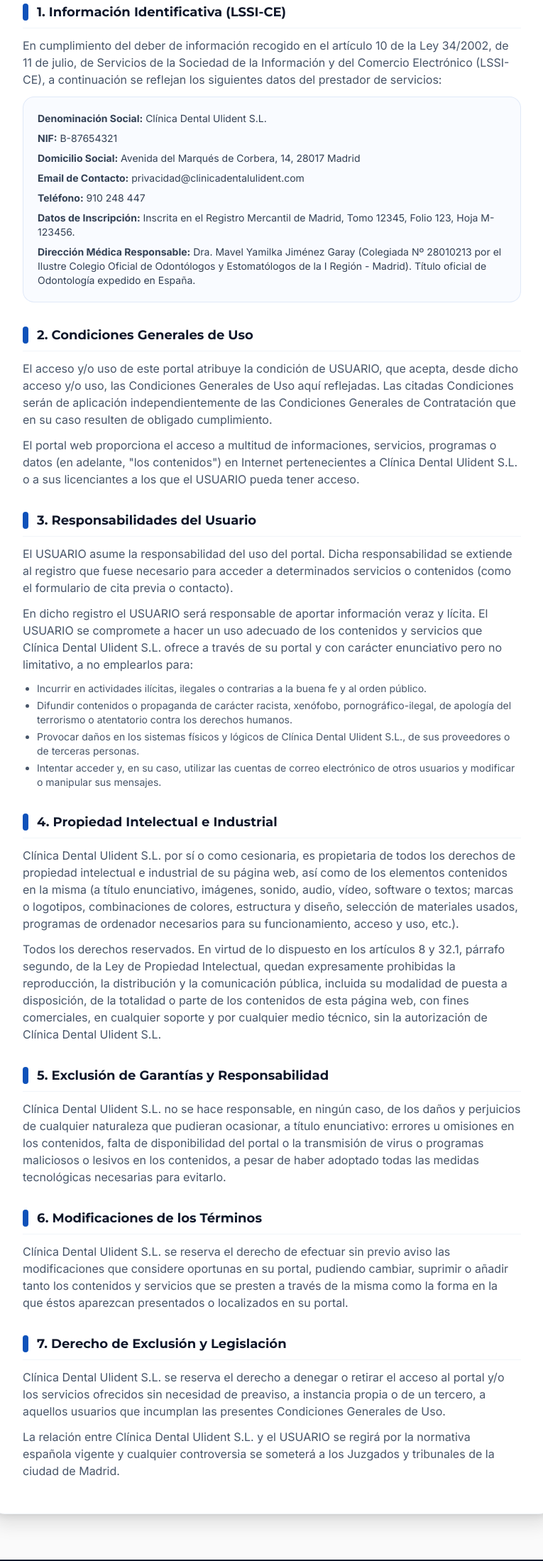
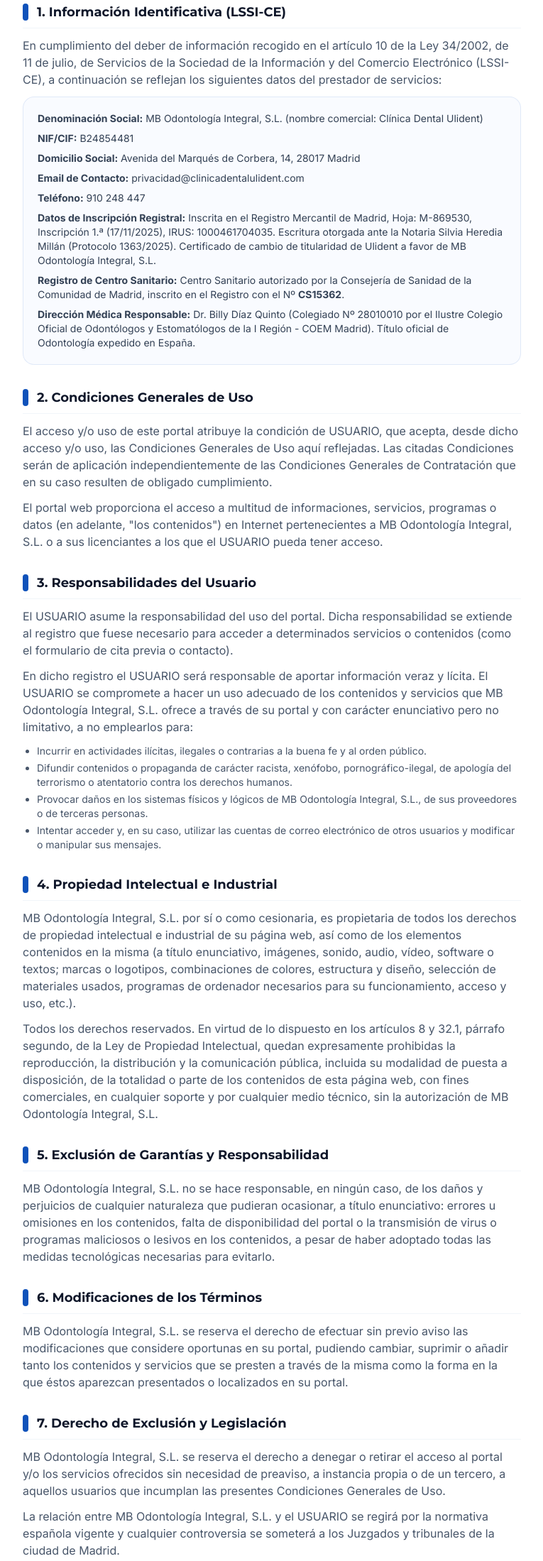
Before and after one commit to Emocito/ulidentclinicadental, a plain HTML site: page aviso-legal.html in a window 1280 px wide. Shown: the part 290-2489 px from the top of the page at 71% size, without its empty margins (257-1022 px from the left). Drawn offline with nearby package versions, Linux system fonts and the light colour scheme.

Commit message:
Actualizar datos legales reales y anadir configuracion .htaccess para servidor

```diff
--- a/aviso-legal.html
+++ b/aviso-legal.html
@@ -110,13 +110,14 @@
           </p>
           <div class="bg-brand-bluelight/40 rounded-2xl p-5 border border-brand-blue/10 mt-3">
             <ul class="space-y-2 text-sm text-slate-700">
-              <li><strong>Denominación Social:</strong> Clínica Dental Ulident S.L.</li>
-              <li><strong>NIF:</strong> B-87654321</li>
+              <li><strong>Denominación Social:</strong> MB Odontología Integral, S.L. (nombre comercial: Clínica Dental Ulident)</li>
+              <li><strong>NIF/CIF:</strong> B24854481</li>
               <li><strong>Domicilio Social:</strong> Avenida del Marqués de Corbera, 14, 28017 Madrid</li>
               <li><strong>Email de Contacto:</strong> privacidad@clinicadentalulident.com</li>
               <li><strong>Teléfono:</strong> 910 248 447</li>
-              <li><strong>Datos de Inscripción:</strong> Inscrita en el Registro Mercantil de Madrid, Tomo 12345, Folio 123, Hoja M-123456.</li>
-              <li><strong>Dirección Médica Responsable:</strong> Dra. Mavel Yamilka Jiménez Garay (Colegiada Nº 28010213 por el Ilustre Colegio Oficial de Odontólogos y Estomatólogos de la I Región - Madrid). Título oficial de Odontología expedido en España.</li>
+              <li><strong>Datos de Inscripción Registral:</strong> Inscrita en el Registro Mercantil de Madrid, Hoja: M-869530, Inscripción 1.ª (17/11/2025), IRUS: 1000461704035. Escritura otorgada ante la Notaria Silvia Heredia Millán (Protocolo 1363/2025). Certificado de cambio de titularidad de Ulident a favor de MB Odontología Integral, S.L.</li>
+              <li><strong>Registro de Centro Sanitario:</strong> Centro Sanitario autorizado por la Consejería de Sanidad de la Comunidad de Madrid, inscrito en el Registro con el Nº <strong>CS15362</strong>.</li>
+              <li><strong>Dirección Médica Responsable:</strong> Dr. Billy Díaz Quinto (Colegiado Nº 28010010 por el Ilustre Colegio Oficial de Odontólogos y Estomatólogos de la I Región - COEM Madrid). Título oficial de Odontología expedido en España.</li>
             </ul>
           </div>
         </section>
@@ -130,7 +131,7 @@
             El acceso y/o uso de este portal atribuye la condición de USUARIO, que acepta, desde dicho acceso y/o uso, las Condiciones Generales de Uso aquí reflejadas. Las citadas Condiciones serán de aplicación independientemente de las Condiciones Generales de Contratación que en su caso resulten de obligado cumplimiento.
           </p>
           <p>
-            El portal web proporciona el acceso a multitud de informaciones, servicios, programas o datos (en adelante, "los contenidos") en Internet pertenecientes a Clínica Dental Ulident S.L. o a sus licenciantes a los que el USUARIO pueda tener acceso.
+            El portal web proporciona el acceso a multitud de informaciones, servicios, programas o datos (en adelante, "los contenidos") en Internet pertenecientes a MB Odontología Integral, S.L. o a sus licenciantes a los que el USUARIO pueda tener acceso.
           </p>
         </section>
 
@@ -143,12 +144,12 @@
             El USUARIO asume la responsabilidad del uso del portal. Dicha responsabilidad se extiende al registro que fuese necesario para acceder a determinados servicios o contenidos (como el formulario de cita previa o contacto).
           </p>
           <p>
-            En dicho registro el USUARIO será responsable de aportar información veraz y lícita. El USUARIO se compromete a hacer un uso adecuado de los contenidos y servicios que Clínica Dental Ulident S.L. ofrece a través de su portal y con carácter enunciativo pero no limitativo, a no emplearlos para:
+            En dicho registro el USUARIO será responsable de aportar información veraz y lícita. El USUARIO se compromete a hacer un uso adecuado de los contenidos y servicios que MB Odontología Integral, S.L. ofrece a través de su portal y con carácter enunciativo pero no limitativo, a no emplearlos para:
           </p>
           <ul class="list-disc pl-5 space-y-1 text-sm">
             <li>Incurrir en actividades ilícitas, ilegales o contrarias a la buena fe y al orden público.</li>
             <li>Difundir contenidos o propaganda de carácter racista, xenófobo, pornográfico-ilegal, de apología del terrorismo o atentatorio contra los derechos humanos.</li>
-            <li>Provocar daños en los sistemas físicos y lógicos de Clínica Dental Ulident S.L., de sus proveedores o de terceras personas.</li>
+            <li>Provocar daños en los sistemas físicos y lógicos de MB Odontología Integral, S.L., de sus proveedores o de terceras personas.</li>
             <li>Intentar acceder y, en su caso, utilizar las cuentas de correo electrónico de otros usuarios y modificar o manipular sus mensajes.</li>
           </ul>
         </section>
@@ -159,10 +160,10 @@
             4. Propiedad Intelectual e Industrial
           </h2>
           <p>
-            Clínica Dental Ulident S.L. por sí o como cesionaria, es propietaria de todos los derechos de propiedad intelectual e industrial de su página web, así como de los elementos contenidos en la misma (a título enunciativo, imágenes, sonido, audio, vídeo, software o textos; marcas o logotipos, combinaciones de colores, estructura y diseño, selección de materiales usados, programas de ordenador necesarios para su funcionamiento, acceso y uso, etc.).
+            MB Odontología Integral, S.L. por sí o como cesionaria, es propietaria de todos los derechos de propiedad intelectual e industrial de su página web, así como de los elementos contenidos en la misma (a título enunciativo, imágenes, sonido, audio, vídeo, software o textos; marcas o logotipos, combinaciones de colores, estructura y diseño, selección de materiales usados, programas de ordenador necesarios para su funcionamiento, acceso y uso, etc.).
           </p>
           <p>
-            Todos los derechos reservados. En virtud de lo dispuesto en los artículos 8 y 32.1, párrafo segundo, de la Ley de Propiedad Intelectual, quedan expresamente prohibidas la reproducción, la distribución y la comunicación pública, incluida su modalidad de puesta a disposición, de la totalidad o parte de los contenidos de esta página web, con fines comerciales, en cualquier soporte y por cualquier medio técnico, sin la autorización de Clínica Dental Ulident S.L.
+            Todos los derechos reservados. En virtud de lo dispuesto en los artículos 8 y 32.1, párrafo segundo, de la Ley de Propiedad Intelectual, quedan expresamente prohibidas la reproducción, la distribución y la comunicación pública, incluida su modalidad de puesta a disposición, de la totalidad o parte de los contenidos de esta página web, con fines comerciales, en cualquier soporte y por cualquier medio técnico, sin la autorización de MB Odontología Integral, S.L.
           </p>
         </section>
 
@@ -172,7 +173,7 @@
             5. Exclusión de Garantías y Responsabilidad
           </h2>
           <p>
-            Clínica Dental Ulident S.L. no se hace responsable, en ningún caso, de los daños y perjuicios de cualquier naturaleza que pudieran ocasionar, a título enunciativo: errores u omisiones en los contenidos, falta de disponibilidad del portal o la transmisión de virus o programas maliciosos o lesivos en los contenidos, a pesar de haber adoptado todas las medidas tecnológicas necesarias para evitarlo.
+            MB Odontología Integral, S.L. no se hace responsable, en ningún caso, de los daños y perjuicios de cualquier naturaleza que pudieran ocasionar, a título enunciativo: errores u omisiones en los contenidos, falta de disponibilidad del portal o la transmisión de virus o programas maliciosos o lesivos en los contenidos, a pesar de haber adoptado todas las medidas tecnológicas necesarias para evitarlo.
           </p>
         </section>
 
@@ -182,7 +183,7 @@
             6. Modificaciones de los Términos
           </h2>
           <p>
-            Clínica Dental Ulident S.L. se reserva el derecho de efectuar sin previo aviso las modificaciones que considere oportunas en su portal, pudiendo cambiar, suprimir o añadir tanto los contenidos y servicios que se presten a través de la misma como la forma en la que éstos aparezcan presentados o localizados en su portal.
+            MB Odontología Integral, S.L. se reserva el derecho de efectuar sin previo aviso las modificaciones que considere oportunas en su portal, pudiendo cambiar, suprimir o añadir tanto los contenidos y servicios que se presten a través de la misma como la forma en la que éstos aparezcan presentados o localizados en su portal.
           </p>
         </section>
 
@@ -192,10 +193,10 @@
             7. Derecho de Exclusión y Legislación
           </h2>
           <p>
-            Clínica Dental Ulident S.L. se reserva el derecho a denegar o retirar el acceso al portal y/o los servicios ofrecidos sin necesidad de preaviso, a instancia propia o de un tercero, a aquellos usuarios que incumplan las presentes Condiciones Generales de Uso.
+            MB Odontología Integral, S.L. se reserva el derecho a denegar o retirar el acceso al portal y/o los servicios ofrecidos sin necesidad de preaviso, a instancia propia o de un tercero, a aquellos usuarios que incumplan las presentes Condiciones Generales de Uso.
           </p>
           <p>
-            La relación entre Clínica Dental Ulident S.L. y el USUARIO se regirá por la normativa española vigente y cualquier controversia se someterá a los Juzgados y tribunales de la ciudad de Madrid.
+            La relación entre MB Odontología Integral, S.L. y el USUARIO se regirá por la normativa española vigente y cualquier controversia se someterá a los Juzgados y tribunales de la ciudad de Madrid.
           </p>
         </section>
 
```
Also changed, not shown: politica-privacidad.html (+6 -5 lines), 1 other file.
